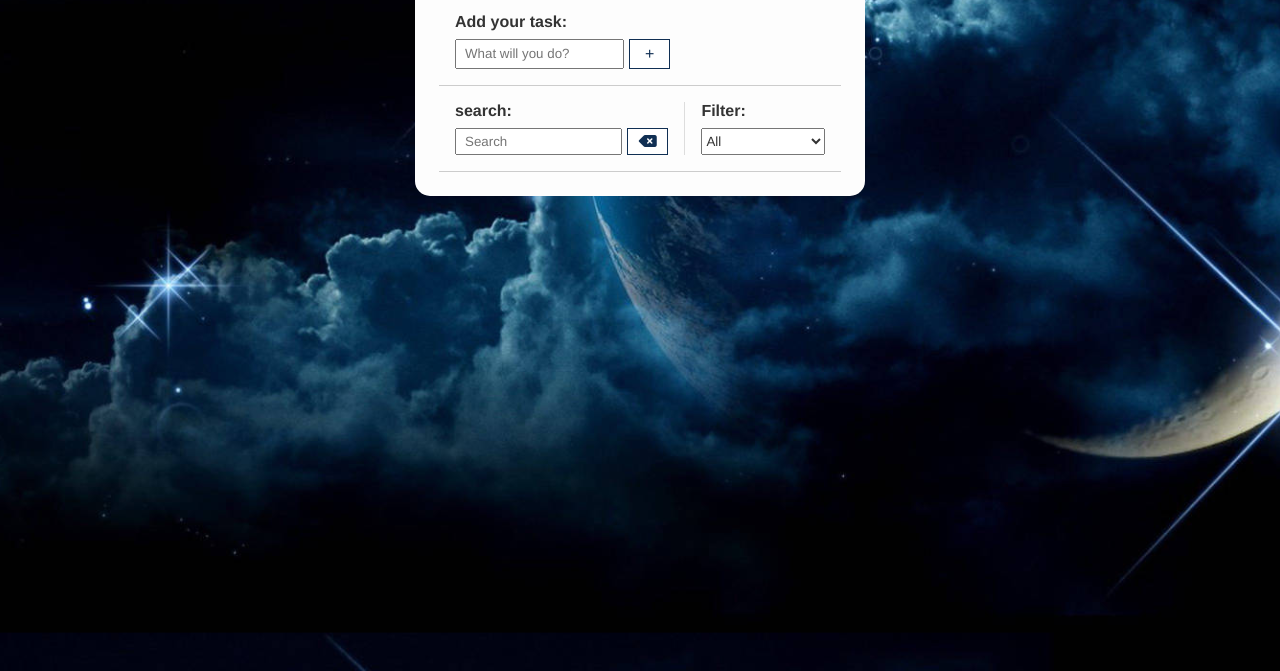
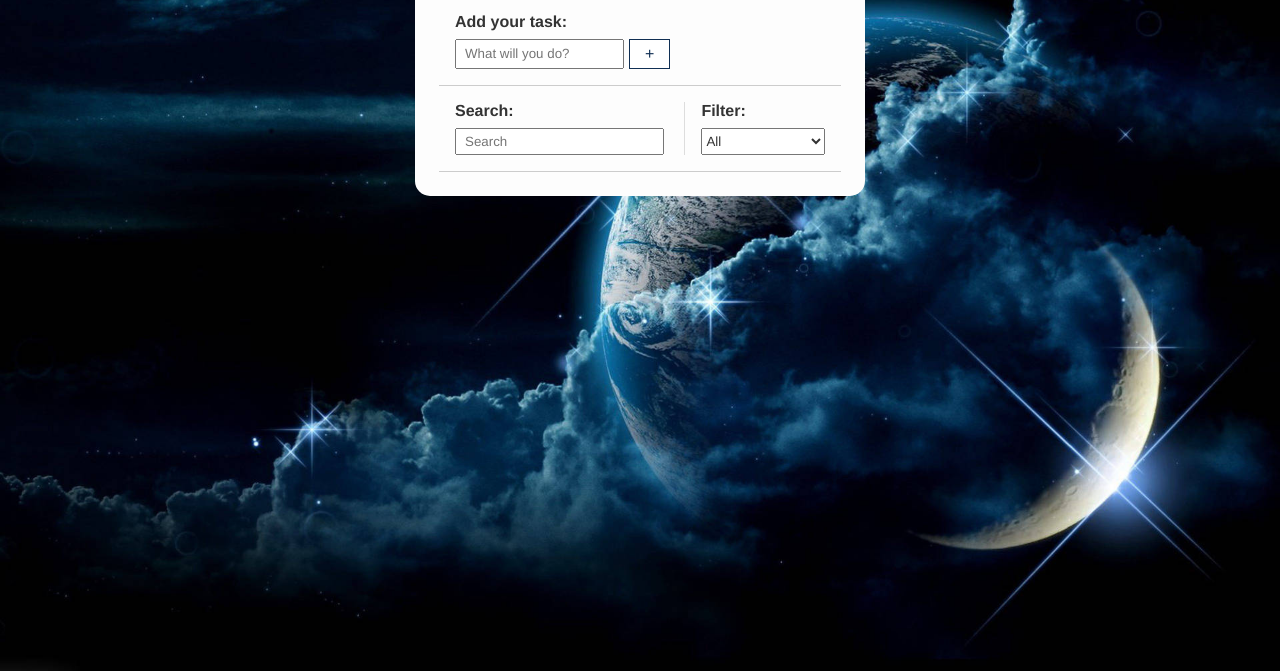
Before and after one commit to andreheller87/Project-ToDoJs, a plain HTML site: page Project-ToDo/index.html in a window 1280 px wide. Shown: the part 129-800 px from the top of the page. Drawn offline with Linux system fonts and the light colour scheme.

Commit message:
upDateStyle

```diff
--- a/Project-ToDo/css/style.css
+++ b/Project-ToDo/css/style.css
@@ -10,8 +10,8 @@
 body {
     background-image: url("../img/background3.jpg");
     background-position: center;
-    background-size: 230vh;
-
+    background-size: cover;
+    background-attachment: fixed;
 }
 
 h1{
--- a/Project-ToDo/index.html
+++ b/Project-ToDo/index.html
@@ -43,12 +43,9 @@
         </form>
         <div id="toolbar">
             <div id="search" >
-                <h4>search:</h4>
+                <h4>Search:</h4>
                 <form >
                     <input type="text" id="search-input" placeholder="Search">
-                    <button id="erase-button">
-                        <i class="fa-solid fa-delete-left"></i>
-                    </button>
                 </form>
             </div>
 
--- a/Project-ToDo/js/scripts.js
+++ b/Project-ToDo/js/scripts.js
@@ -169,6 +169,9 @@ const removeFromLocalStorage = (todoTitle) => {
     });
   };
 
+  //----------Paginação---------
+
+
 //Events
 todoForm.addEventListener("submit",(e)=>{
     e.preventDefault();
```
